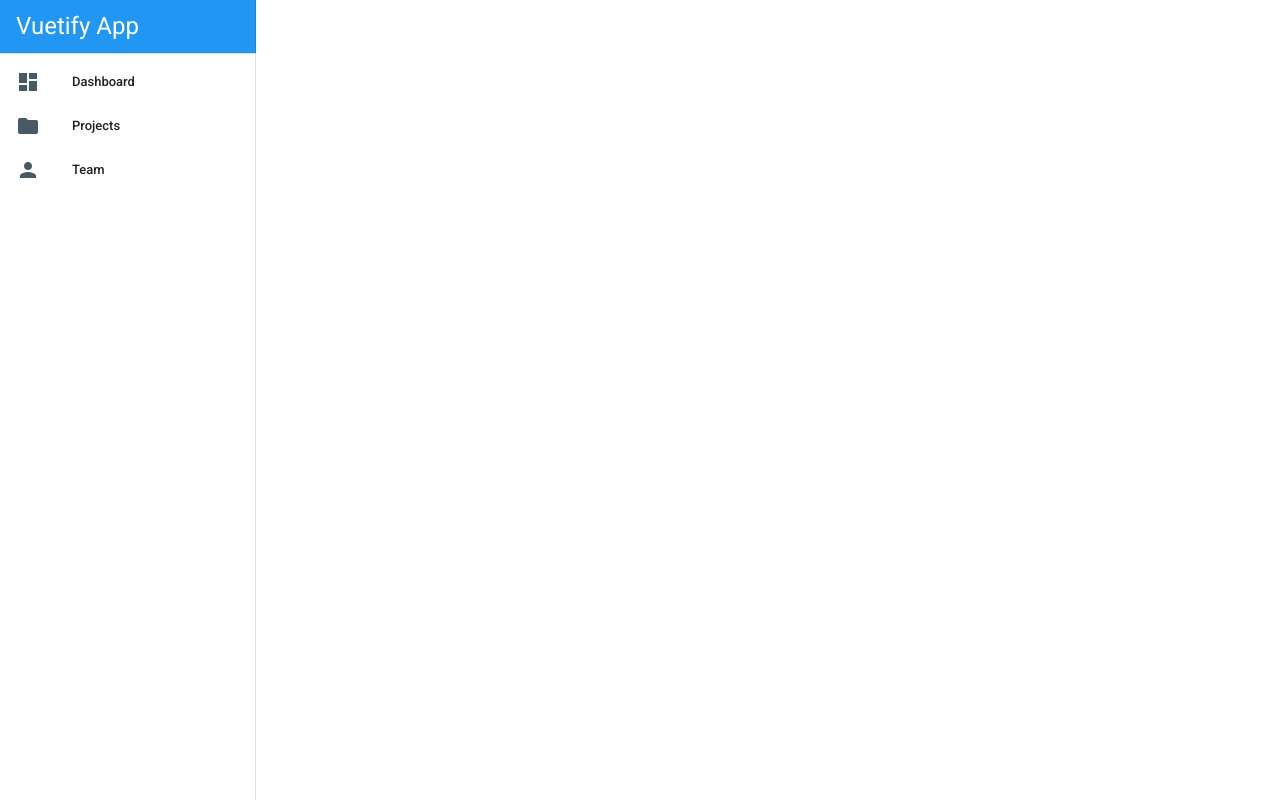
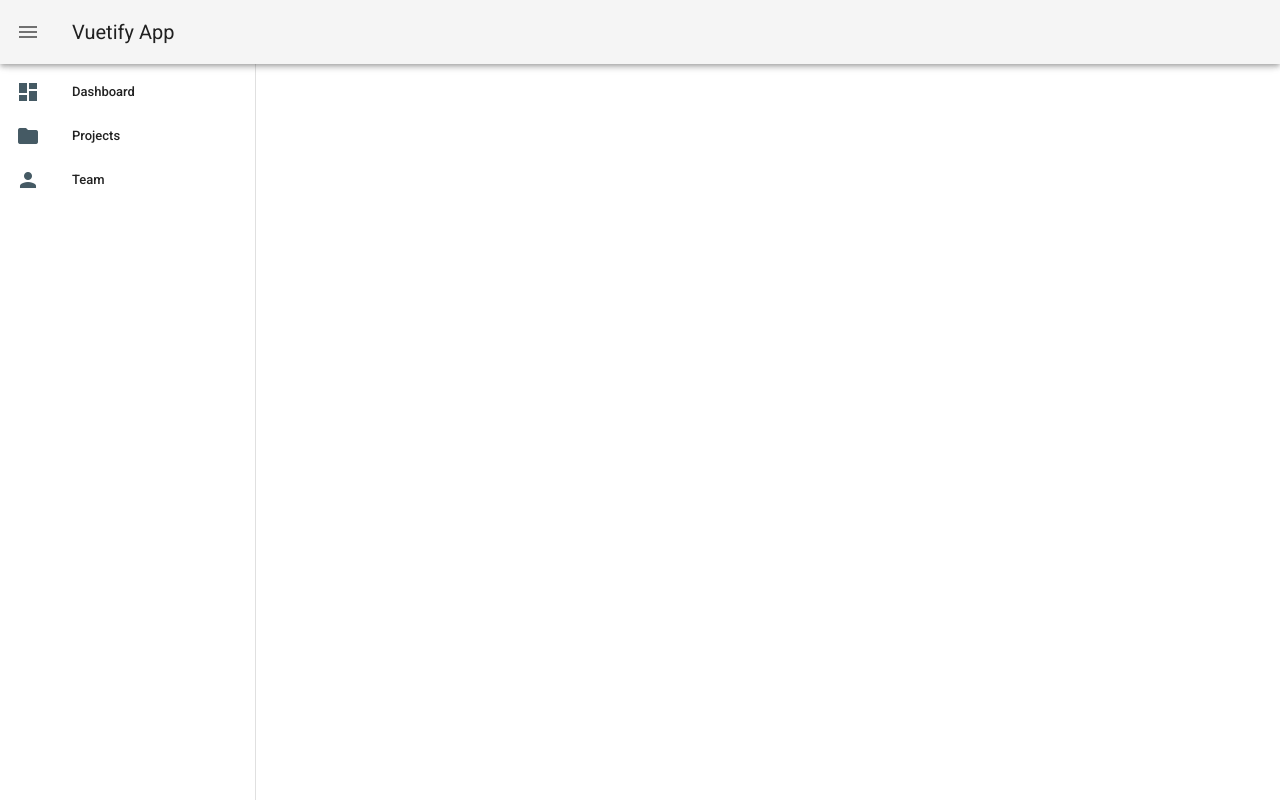
Before and after one commit to nisabalci/vue-test-project-3, a Vue app: page / in a window 1280 px wide. Built offline with nearby package versions, Linux system fonts and the light colour scheme.

Commit message:
App updated

```diff
--- a/src/App.vue
+++ b/src/App.vue
@@ -1,14 +1,6 @@
 <template>
 	<v-app>
-		<v-navigation-drawer permanent v-model="drawer" app>
-			<v-list-item class="blue" dark>
-				<v-list-item-content>
-					<v-list-item-title class="headline">
-						{{ navTitle }}
-					</v-list-item-title>
-				</v-list-item-content>
-			</v-list-item>
-			<v-divider></v-divider>
+		<v-navigation-drawer v-model="drawer" clipped app>
 			<v-list dense nav>
 				<v-list-item v-for="link in links" :key="link.text" router :to="link.route">
 					<v-list-item-icon>
@@ -20,7 +12,11 @@
 				</v-list-item>
 			</v-list>
 		</v-navigation-drawer>
-		<v-main>
+		<v-app-bar app clipped-left>
+			<v-app-bar-nav-icon @click="drawer = !drawer"></v-app-bar-nav-icon>
+			<v-toolbar-title>{{ navTitle }}</v-toolbar-title>
+		</v-app-bar>
+		<v-main class="mx-4">
 			<router-view />
 		</v-main>
 	</v-app>
```
